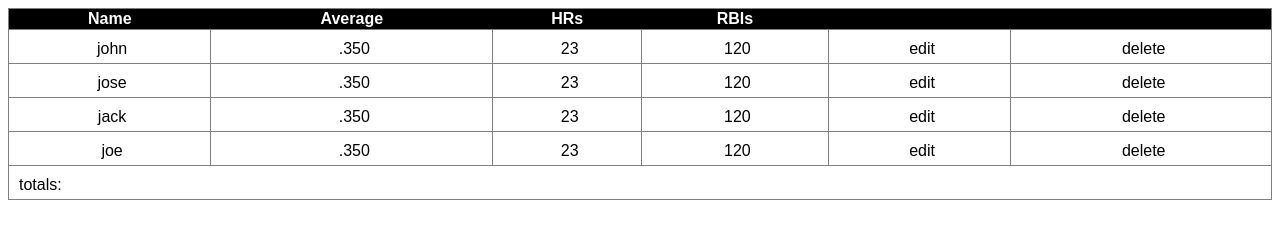
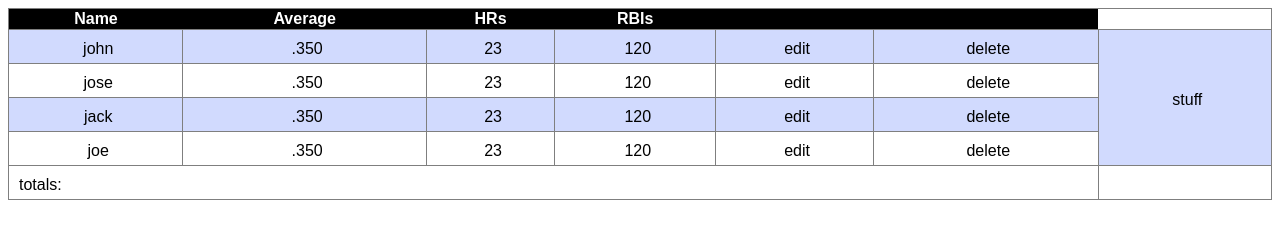
Before and after one commit to dallinmoak/prework, a plain HTML site: page table.html in a window 1280 px wide. Drawn offline with Linux system fonts and the light colour scheme.

Commit message:
finished tables

```diff
--- a/css/table.css
+++ b/css/table.css
@@ -19,7 +19,7 @@ tr, td {
     padding: 10px 5px 5px 10px;
     text-align: center;
     border: 1px solid #7f7f7f;
-    background-color: #fff;
+    /*background-color: #fff;*/
 }
 
 
--- a/table.html
+++ b/table.html
@@ -21,6 +21,7 @@
             <td>120</td>
             <td>edit</td>
             <td>delete</td>
+            <td rowspan='4'>stuff</td>
          </tr>
          <tr>
             <td>jose</td>
```
